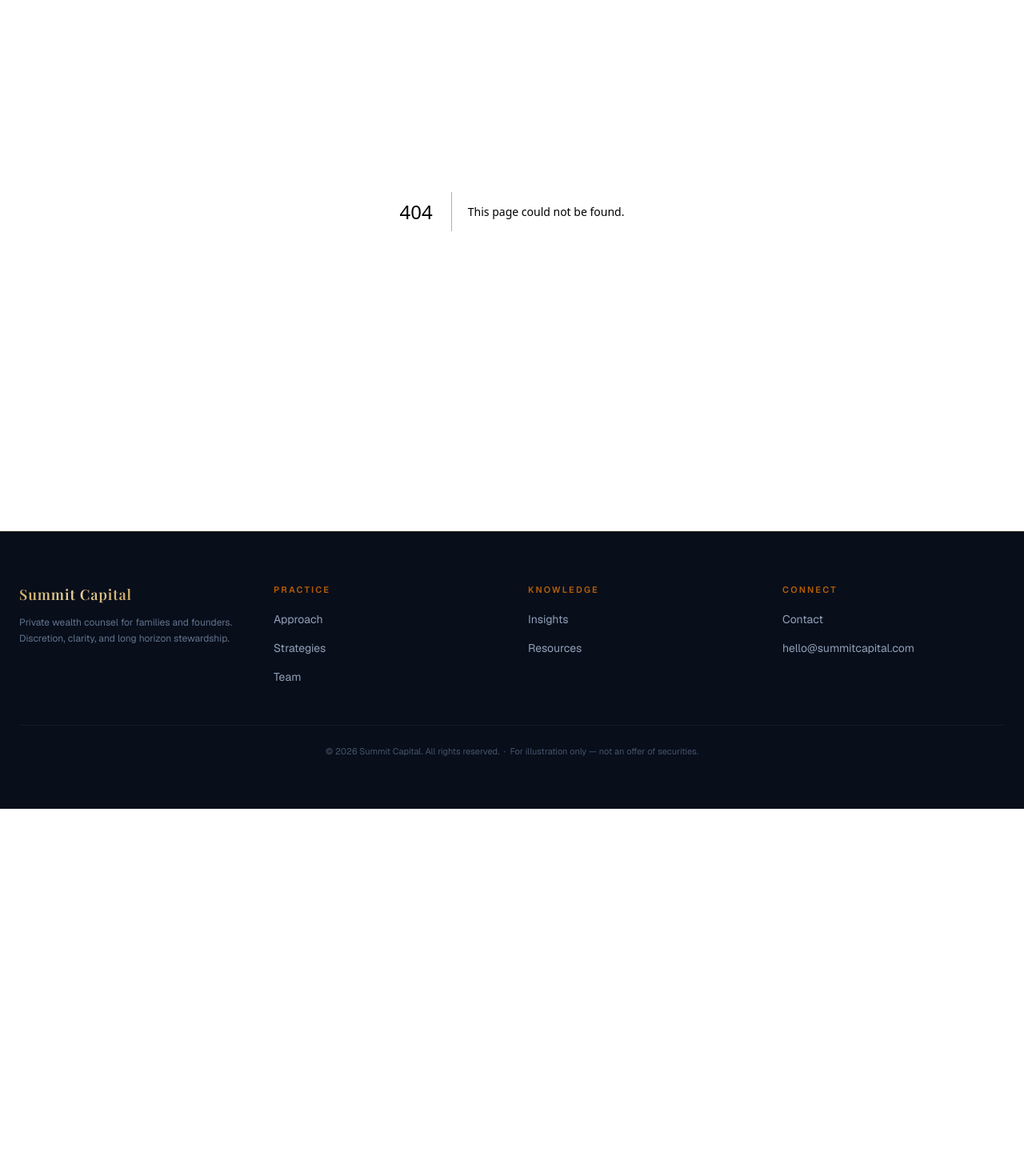
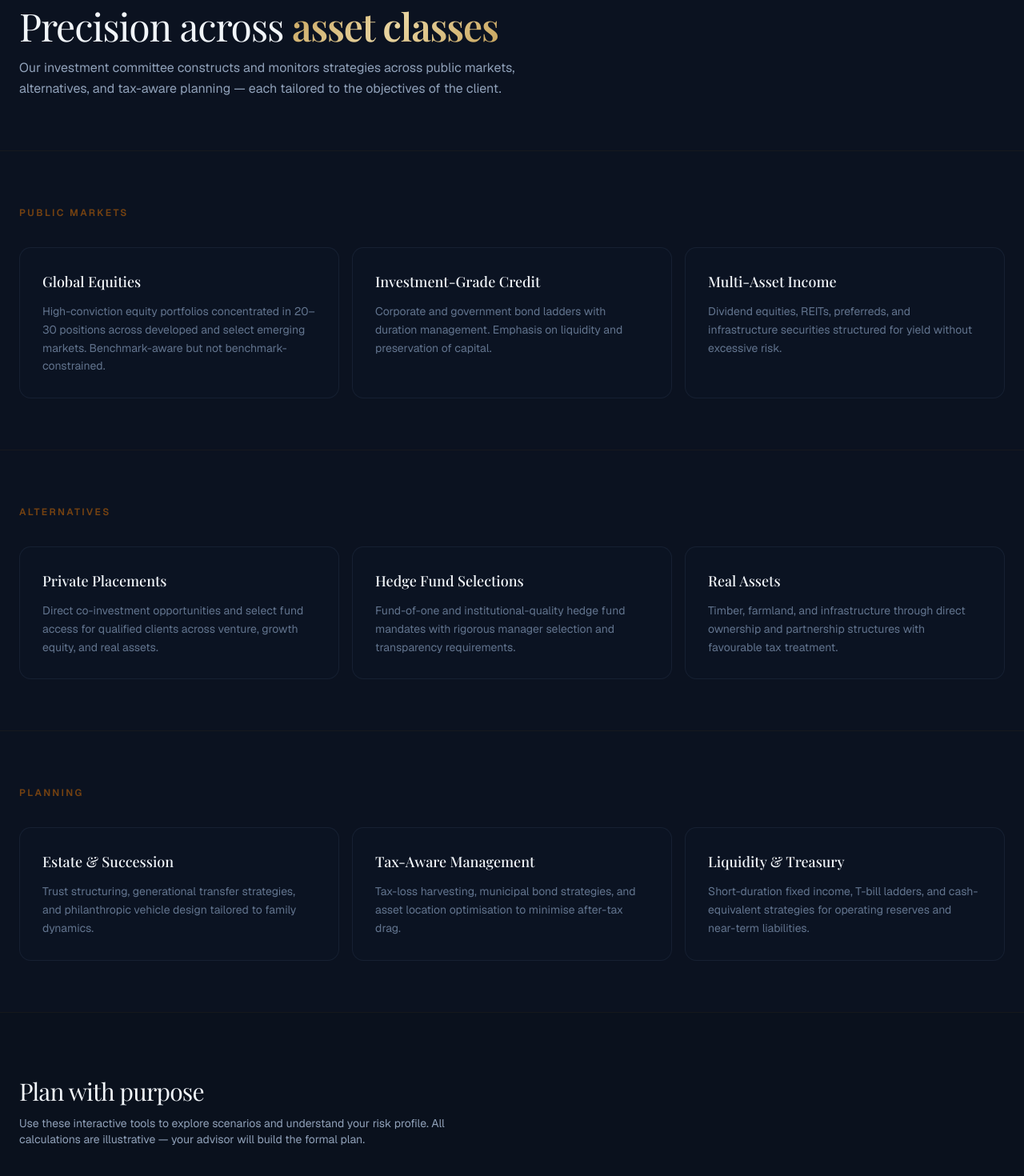
Before and after one commit to anas-khan-antimatter/mkt-summit-capital, a Next.js app: page /strategies in a window 1280 px wide. Before the commit this address had no page. Shown: the part 136-1606 px from the top of the page at 80% size. Before the commit the page ends 1147 px from the top, so only its background shows below. Built offline with nearby package versions, Linux system fonts and the light colour scheme; a web font is replaced by a local one.

Commit message:
antimatter: checkpoint c-1790732969824-7cbk3

```diff
--- /dev/null
+++ b/src/app/strategies/page.tsx
@@ -0,0 +1,133 @@
+import Link from "next/link";
+import { ArrowRight } from "lucide-react";
+import RiskQuestionnaire from "@/components/marketing/RiskQuestionnaire";
+import ScenarioPlanner from "@/components/marketing/ScenarioPlanner";
+
+const strategyGroups = [
+  {
+    tag: "Public Markets",
+    items: [
+      {
+        title: "Global Equities",
+        desc: "High-conviction equity portfolios concentrated in 20–30 positions across developed and select emerging markets. Benchmark-aware but not benchmark-constrained.",
+      },
+      {
+        title: "Investment-Grade Credit",
+        desc: "Corporate and government bond ladders with duration management. Emphasis on liquidity and preservation of capital.",
+      },
+      {
+        title: "Multi-Asset Income",
+        desc: "Dividend equities, REITs, preferreds, and infrastructure securities structured for yield without excessive risk.",
+      },
+    ],
+  },
+  {
+    tag: "Alternatives",
+    items: [
+      {
+        title: "Private Placements",
+        desc: "Direct co-investment opportunities and select fund access for qualified clients across venture, growth equity, and real assets.",
+      },
+      {
+        title: "Hedge Fund Selections",
+        desc: "Fund-of-one and institutional-quality hedge fund mandates with rigorous manager selection and transparency requirements.",
+      },
+      {
+        title: "Real Assets",
+        desc: "Timber, farmland, and infrastructure through direct ownership and partnership structures with favourable tax treatment.",
+      },
+    ],
+  },
+  {
+    tag: "Planning",
+    items: [
+      {
+        title: "Estate & Succession",
+        desc: "Trust structuring, generational transfer strategies, and philanthropic vehicle design tailored to family dynamics.",
+      },
+      {
+        title: "Tax-Aware Management",
+        desc: "Tax-loss harvesting, municipal bond strategies, and asset location optimisation to minimise after-tax drag.",
+      },
+      {
+        title: "Liquidity & Treasury",
+        desc: "Short-duration fixed income, T-bill ladders, and cash-equivalent strategies for operating reserves and near-term liabilities.",
+      },
+    ],
+  },
+];
+
+export default function StrategiesPage() {
+  return (
+    <div className="pt-28 pb-24">
+      {/* Hero */}
+      <section className="px-6 pb-16">
+        <div className="mx-auto max-w-7xl">
+          <p className="text-xs font-semibold tracking-[0.25em] text-amber-600/60 uppercase">Strategies</p>
+          <h1 className="mt-4 text-4xl font-heading font-light tracking-tight md:text-5xl">
+            Precision across <span className="gold-gradient-text font-semibold">asset classes</span>
+          </h1>
+          <p className="mt-4 max-w-2xl text-base text-slate-400 leading-relaxed">
+            Our investment committee constructs and monitors strategies across public markets,
+            alternatives, and tax-aware planning — each tailored to the objectives of the client.
+          </p>
+        </div>
+      </section>
+
+      {/* Strategy Groups */}
+      {strategyGroups.map((group) => (
+        <section key={group.tag} className="border-t border-amber-500/5 px-6 py-16">
+          <div className="mx-auto max-w-7xl">
+            <span className="text-xs font-semibold tracking-[0.2em] text-amber-600/50 uppercase">
+              {group.tag}
+            </span>
+            <div className="mt-8 grid gap-4 md:grid-cols-3">
+              {group.items.map((item) => (
+                <div
+                  key={item.title}
+                  className="rounded-2xl border border-slate-800/60 bg-[#10182a]/30 p-7 transition-all hover:border-amber-500/20 hover:bg-[#10182a]/50"
+                >
+                  <h3 className="text-lg font-heading font-medium text-slate-100">{item.title}</h3>
+                  <p className="mt-3 text-sm text-slate-500 leading-relaxed">{item.desc}</p>
+                </div>
+              ))}
+            </div>
+          </div>
+        </section>
+      ))}
+
+      {/* Interactive Tools */}
+      <section className="border-t border-amber-500/5 px-6 py-20 bg-[#080e1a]/30">
+        <div className="mx-auto max-w-7xl">
+          <h2 className="text-2xl font-heading font-light tracking-tight md:text-3xl">
+            Plan with purpose
+          </h2>
+          <p className="mt-3 max-w-xl text-sm text-slate-400">
+            Use these interactive tools to explore scenarios and understand your risk profile.
+            All calculations are illustrative — your advisor will build the formal plan.
+          </p>
+          <div className="mt-12 grid gap-10 md:grid-cols-2">
+            <RiskQuestionnaire />
+            <ScenarioPlanner />
+          </div>
+        </div>
+      </section>
+
+      {/* CTA */}
+      <section className="border-t border-amber-500/5 px-6 py-20">
+        <div className="mx-auto max-w-7xl text-center">
+          <h2 className="text-2xl font-heading font-light tracking-tight md:text-3xl">
+            Which strategies fit your situation?
+          </h2>
+          <Link
+            href="/contact"
+            className="mt-8 inline-flex items-center gap-2 rounded-full gold-gradient px-7 py-3 text-sm font-semibold text-[#0b1220] transition-all hover:brightness-110"
+          >
+            Speak with an advisor
+            <ArrowRight size={14} />
+          </Link>
+        </div>
+      </section>
+    </div>
+  );
+}
```
